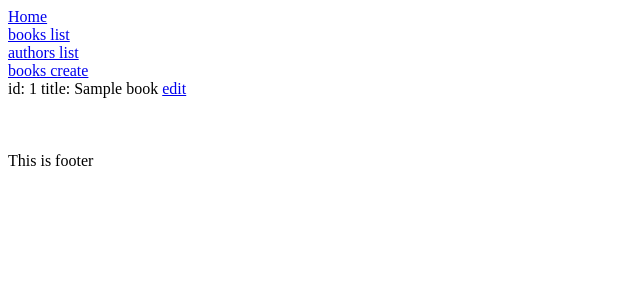
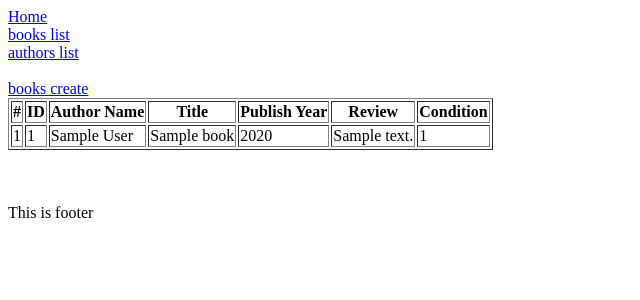
Before and after one commit to AndreyKhoroshun/booksharing, a Django app: page /books/list/ in a window 1280 px wide. Shown: the top 300 px of the page, without its empty margins (0-640 px from the left). Run offline with Django 3.2, Linux system fonts and the light colour scheme; tables that the repository leaves empty hold one stand-in row (values such as "Sample post").

Commit message:
added display of books as a table

```diff
--- a/app/books/templates/books_list.html
+++ b/app/books/templates/books_list.html
@@ -1,10 +1,30 @@
-{% extends 'base.html'%}
+{% extends 'base.html' %}
+
 {% block content %}
+    <br>
     <a href="{% url 'books-create' %}">books create</a>
     <br>
-    {% for book in books_list %}
-        id: {{ book.id }} title: {{ book.title }}
-        <a href="{% url 'books-update' book.id %}">edit</a>
-        <br>
-    {% endfor %}
+
+    <table border = "1">
+   <tr>
+    <th>#</th>
+    <th>ID</th>
+    <th>Author Name</th>
+    <th>Title</th>
+    <th>Publish Year</th>
+    <th>Review</th>
+    <th>Condition</th>
+   </tr>
+        {% for book in books_list%}
+        <tr>
+            <td>{{ forloop.counter }}</td>
+            <td>{{ book.id }}</td>
+            <td>{{ book.author }}</td>
+            <td>{{ book.title }}</td>
+            <td>{{ book.publish_year }}</td>
+            <td>{{ book.review }}</td>
+            <td>{{ book.condition }}</td>
+        </tr>
+        {% endfor %}
+  </table>
 {% endblock content %}
```
